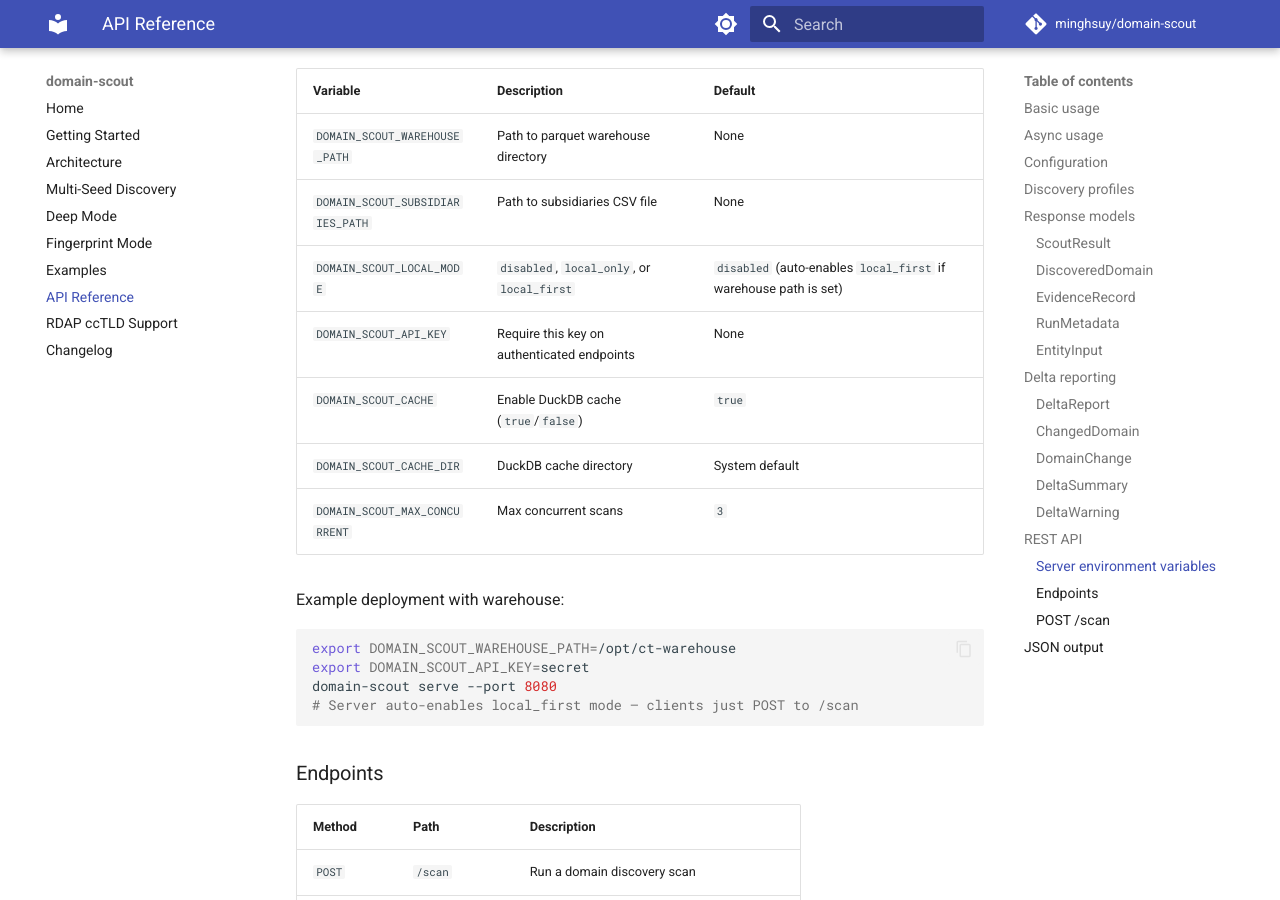
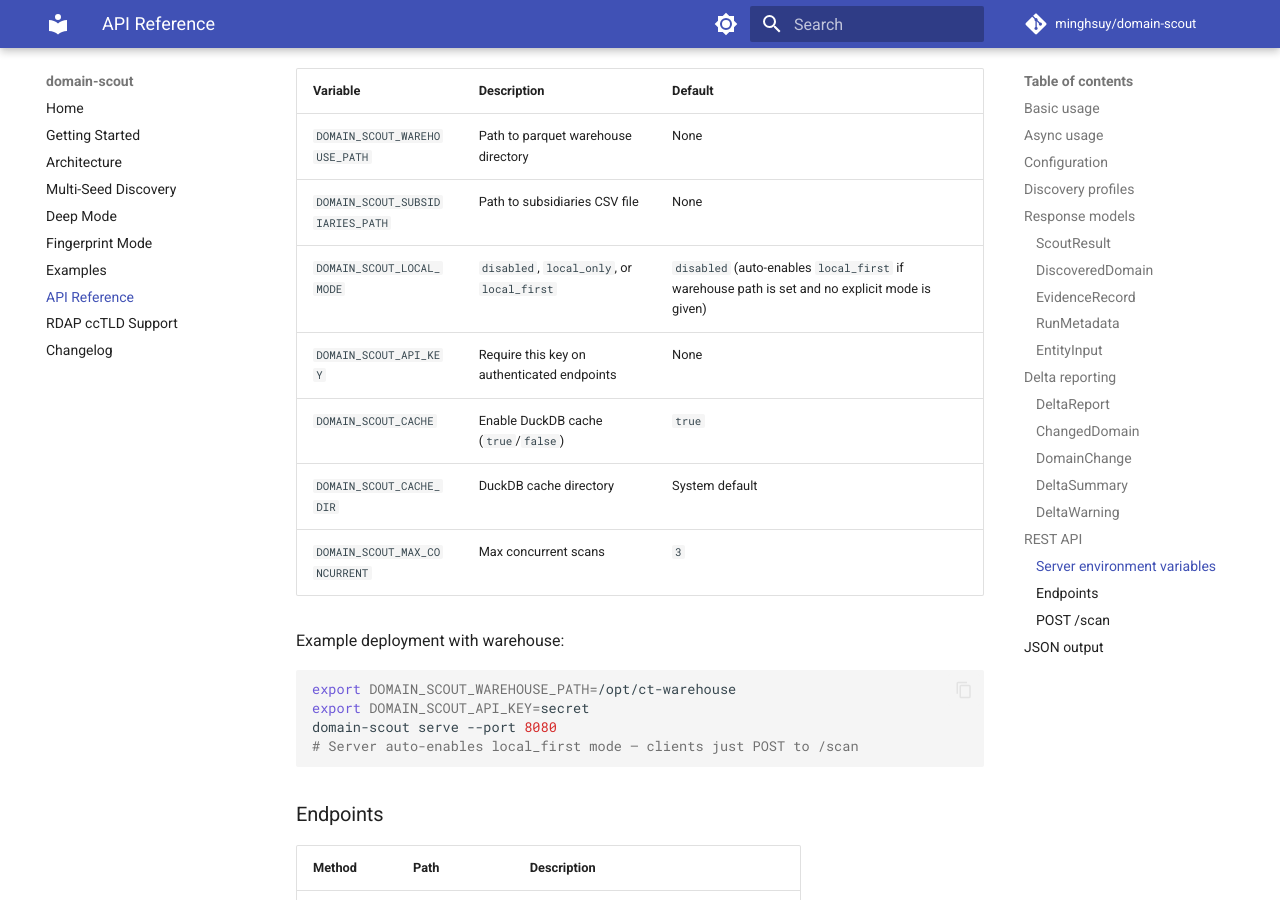
Before and after one commit to minghsuy/domain-scout, an MkDocs documentation site: the page built from docs/api.md, in a window 1280 px wide and 900 px high, scrolled down 4697 px. Built offline with MkDocs 1.6.1 and Material for MkDocs 9.7.7, drawn with Linux system fonts in a browser that asks for light colours; comment, search, counter and statistics services are not loaded.

Commit message:
Fix PR reference, regenerate uv.lock, clarify local_mode scope
Co-Authored-By: Claude Opus 4.6 (1M context) <noreply@anthropic.com>

```diff
--- a/docs/api.md
+++ b/docs/api.md
@@ -235,7 +235,7 @@ Configure server-wide defaults so clients don't need to pass paths per request:
 |----------|-------------|---------|
 | `DOMAIN_SCOUT_WAREHOUSE_PATH` | Path to parquet warehouse directory | None |
 | `DOMAIN_SCOUT_SUBSIDIARIES_PATH` | Path to subsidiaries CSV file | None |
-| `DOMAIN_SCOUT_LOCAL_MODE` | `disabled`, `local_only`, or `local_first` | `disabled` (auto-enables `local_first` if warehouse path is set) |
+| `DOMAIN_SCOUT_LOCAL_MODE` | `disabled`, `local_only`, or `local_first` | `disabled` (auto-enables `local_first` if warehouse path is set and no explicit mode is given) |
 | `DOMAIN_SCOUT_API_KEY` | Require this key on authenticated endpoints | None |
 | `DOMAIN_SCOUT_CACHE` | Enable DuckDB cache (`true`/`false`) | `true` |
 | `DOMAIN_SCOUT_CACHE_DIR` | DuckDB cache directory | System default |
```
Also changed, not shown: CHANGELOG.md (+1 -1 lines).
